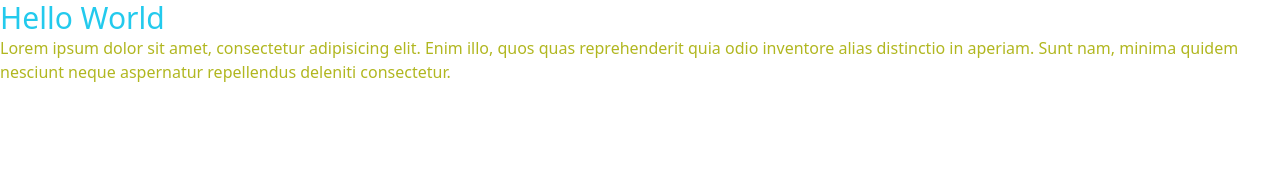
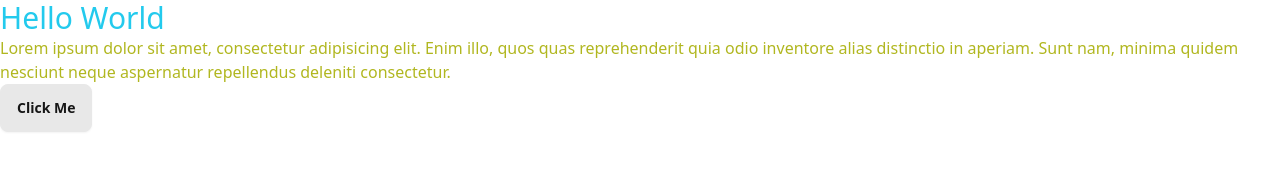
Before and after one commit to ppmijeddah/ppmijeddah.com, an Astro site: page / in a window 1280 px wide. Built offline with nearby package versions, Linux system fonts and the light colour scheme; Astro itself is replaced by a stand-in of ours.

Commit message:
feat: add daisy ui

```diff
--- a/package.json
+++ b/package.json
@@ -15,5 +15,9 @@
     "astro": "^4.6.3",
     "tailwindcss": "^3.4.3",
     "typescript": "^5.4.5"
+  },
+  "devDependencies": {
+    "@tailwindcss/typography": "^0.5.12",
+    "daisyui": "^4.10.2"
   }
 }
--- a/src/pages/index.astro
+++ b/src/pages/index.astro
@@ -11,5 +11,6 @@ import Layout from "../layouts/Layout.astro";
       nam, minima quidem nesciunt neque aspernatur repellendus deleniti
       consectetur.
     </p>
+    <button class="btn">Click Me</button>
   </main>
 </Layout>
--- a/tailwind.config.mjs
+++ b/tailwind.config.mjs
@@ -17,6 +17,19 @@ export default {
           900: "#164b63",
           950: "#083144",
         },
+        accent: {
+          50: "#fdf3f3",
+          100: "#fce4e5",
+          200: "#faced0",
+          300: "#f6abae",
+          400: "#ee7b80",
+          500: "#e25157",
+          600: "#ce343b",
+          700: "#ad282e",
+          800: "#9a272c",
+          900: "#782428",
+          950: "#410e10",
+        },
         secondary: {
           50: "#fdfde8",
           100: "#f9f8ce",
@@ -33,5 +46,19 @@ export default {
       },
     },
   },
-  plugins: [],
+  daisyui: {
+    themes: [
+      {
+        mytheme: {
+          primary: "#098bb3",
+          secondary: "#b1b720",
+          accent: "#9a272c",
+          neutral: "#3d4451",
+          "base-100": "#ffffff",
+        },
+      },
+      "dark",
+    ],
+  },
+  plugins: [require("@tailwindcss/typography"), require("daisyui")],
 };
```
Also changed, not shown: pnpm-lock.yaml.
